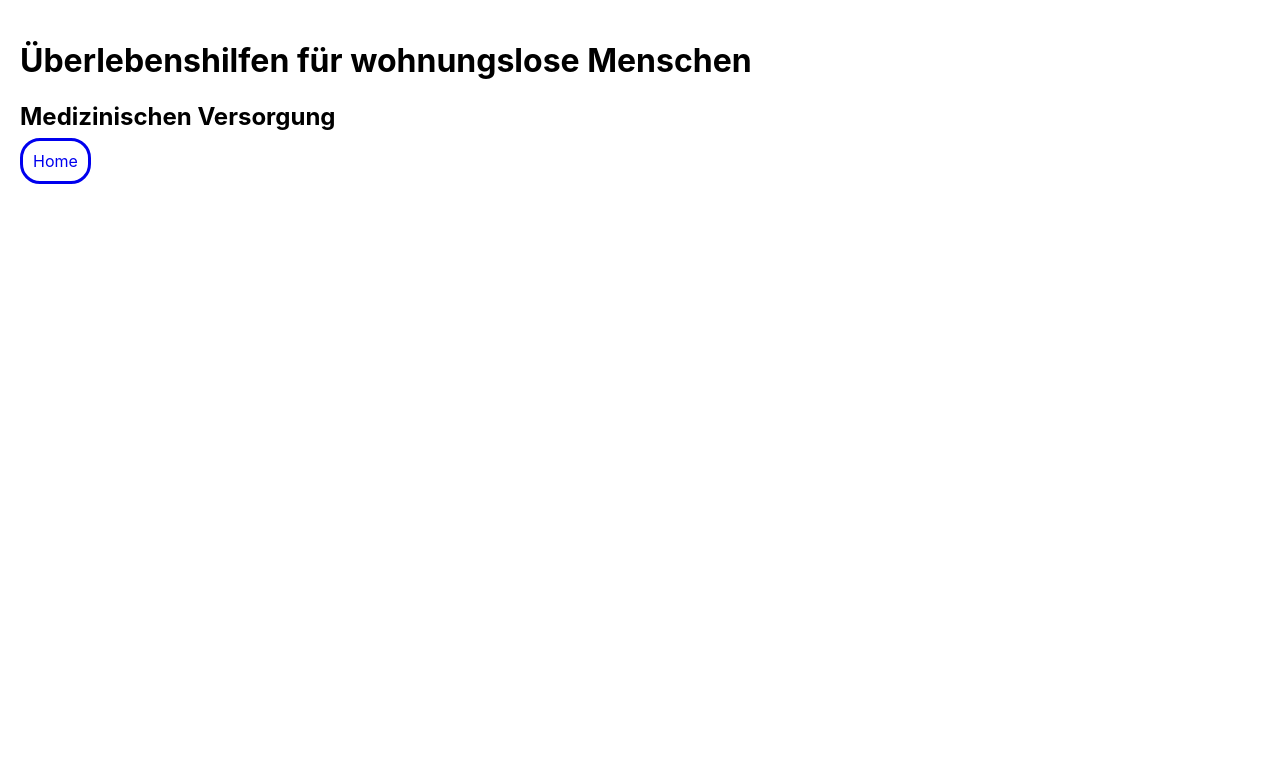
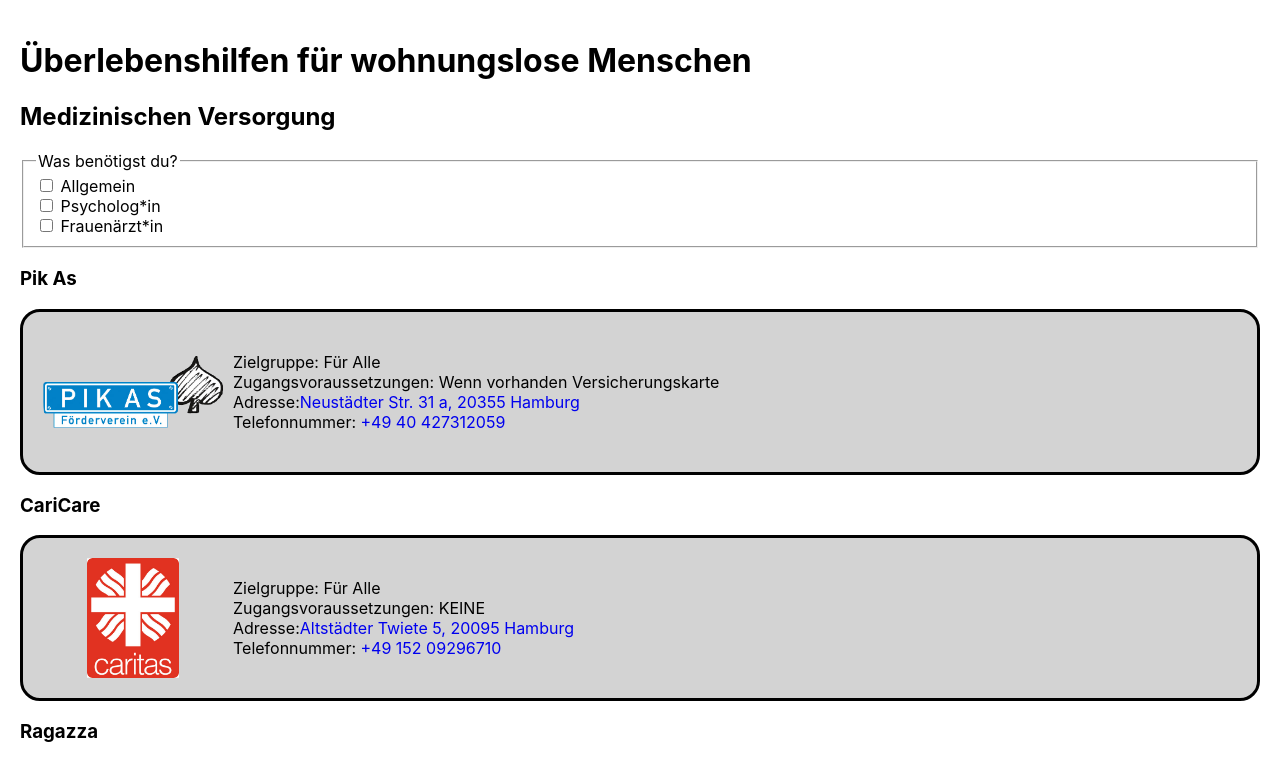
Before and after one commit to BucherLara/Capstone-Project, a Next.js app: page /medizin in a window 1280 px wide. Shown: the top 760 px of the page. Built offline with nearby package versions, Linux system fonts and the light colour scheme.

Commit message:
add filter function to hygiene and medicin page

```diff
--- a/components/Facility/index.js
+++ b/components/Facility/index.js
@@ -22,7 +22,9 @@ export default function Facility({ facility }) {
           <ListItem>Zugangsvoraussetzungen: {requirements}</ListItem>
           <ListItem>
             Adresse:
-            <StyledLink href={link}> {adress}</StyledLink>
+            <StyledLink href={link} target="_blank">
+              {adress}
+            </StyledLink>
           </ListItem>
           <ListItem>
             Telefonnummer:
--- a/pages/medizin/index.js
+++ b/pages/medizin/index.js
@@ -3,17 +3,82 @@ import { StyledHeading } from "../schlafen";
 import { ListItem } from "../../components/FacilityList";
 import Facility from "../../components/Facility";
 import { StyledList } from "../../components/Facility";
+import { useState } from "react";
 
-export default function Medizin({ facilities }) {
-  const filtered = facilities.filter((facility) => {
-    return facility.category.includes("Medizin");
+export default function Medicin({ facilities }) {
+  const medicinFacilities = facilities.filter((facility) => {
+    return facility.category === "medicin";
   });
+
+  const [selectedFilters, setSelectedFilters] = useState([]);
+
+  function handleToggleFilter(event) {
+    const selectedValue = event.target.value;
+    console.log(selectedValue);
+    if (selectedFilters.includes(selectedValue)) {
+      const updatedFilters = selectedFilters.filter(
+        (selectedFilter) => selectedFilter !== selectedValue
+      );
+      setSelectedFilters(updatedFilters);
+    } else {
+      setSelectedFilters((previousSelectedFilters) => [
+        ...previousSelectedFilters,
+        selectedValue,
+      ]);
+    }
+  }
+
+  let filteredFacilities = medicinFacilities;
+
+  for (let i = 0; i < selectedFilters.length; i++) {
+    filteredFacilities = filteredFacilities.filter((facility) => {
+      return facility.filterCriteria.includes(selectedFilters[i]);
+    });
+  }
 
   return (
     <>
       <StyledHeading>Medizinischen Versorgung</StyledHeading>
+      <form>
+        <fieldset>
+          <legend>Was benötigst du?</legend>
+          <div>
+            <input
+              type="checkbox"
+              name="general"
+              id="general"
+              value="general"
+              checked={selectedFilters.includes("general")}
+              onChange={handleToggleFilter}
+            />
+            <label htmlFor="general"> Allgemein</label>
+          </div>
+          <div>
+            <input
+              type="checkbox"
+              name="psychologist"
+              id="psychologist"
+              value="psychologist"
+              checked={selectedFilters.includes("psychologist")}
+              onChange={handleToggleFilter}
+            />
+            <label htmlFor="psychologist"> Psycholog*in</label>
+          </div>
+          <div>
+            <input
+              type="checkbox"
+              name="gynecologist"
+              id="gynecologist"
+              value="gynecologist"
+              checked={selectedFilters.includes("gynecologist")}
+              onChange={handleToggleFilter}
+            />
+            <label htmlFor="gynecologist"> Frauenärzt*in</label>
+          </div>
+        </fieldset>
+      </form>
       <StyledList>
-        {filtered.map((filteredFacility) => {
+        {filteredFacilities.map((filteredFacility) => {
           return (
             <ListItem key={filteredFacility.id}>
               <Facility facility={filteredFacility} />
--- a/pages/schlafen/index.js
+++ b/pages/schlafen/index.js
@@ -5,7 +5,7 @@ import Facility from "../../components/Facility";
 import { StyledList } from "../../components/Facility";
 import { useState } from "react";
 
-export default function sleep({ facilities }) {
+export default function Sleep({ facilities }) {
   const sleepFacilities = facilities.filter((facility) => {
     return facility.category === "sleep";
   });
```
Also changed, not shown: pages/hygiene/index.js (+68 -3 lines).
